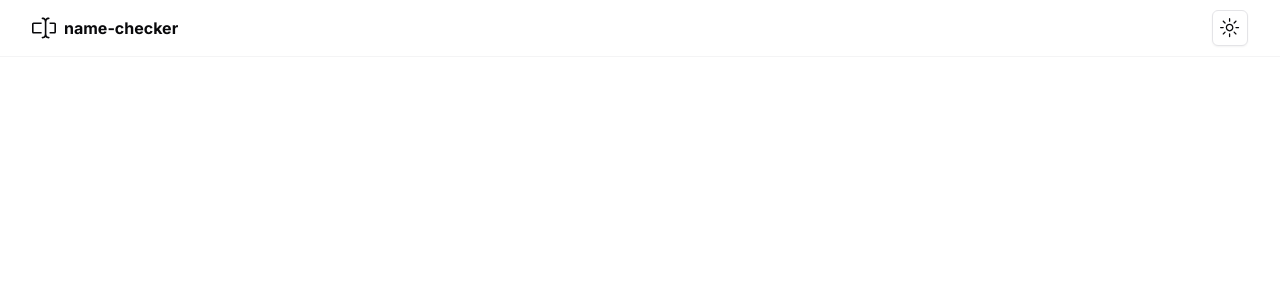
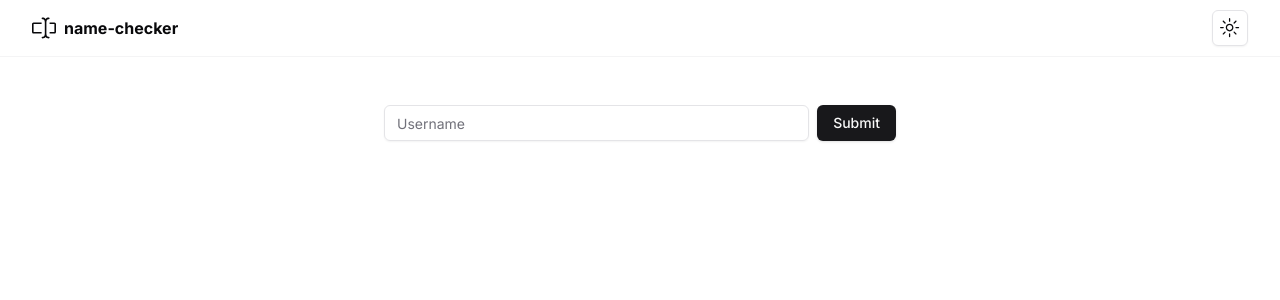
Before and after one commit to kamilhojka/name-checker, a Next.js app: page / in a window 1280 px wide. Shown: the top 300 px of the page. Built offline with nearby package versions, Linux system fonts and the light colour scheme.

Commit message:
Add 'SearchInputForm' component with functionality to pass input's value to the SearchParams and modify 'app/page.tsx'

```diff
--- a/app/page.tsx
+++ b/app/page.tsx
@@ -1,9 +1,20 @@
 import { Header } from "@/components/common/header";
+import { SearchInputForm } from "@/components/common/search-input-form";
 
-export default function HomePage() {
+export default function HomePage({
+  searchParams,
+}: {
+  searchParams?: {
+    q?: string;
+  };
+}) {
+  const query = searchParams?.q || "";
   return (
-    <div>
+    <div className="relative flex min-h-screen flex-col bg-background">
       <Header />
+      <main className="container flex flex-col flex-1 items-center py-12 space-y-12">
+        <SearchInputForm placeholder="Username" />
+      </main>
     </div>
   );
 }
--- /dev/null
+++ b/components/common/search-input-form.tsx
@@ -0,0 +1,72 @@
+"use client";
+
+import { useForm } from "react-hook-form";
+import { usePathname, useRouter, useSearchParams } from "next/navigation";
+import { zodResolver } from "@hookform/resolvers/zod";
+import * as z from "zod";
+
+import { Button } from "@/components/ui/button";
+import {
+  Form,
+  FormControl,
+  FormField,
+  FormItem,
+  FormMessage,
+} from "@/components/ui/form";
+import { Input } from "@/components/ui/input";
+
+const FormSchema = z.object({
+  username: z.string().min(1, {
+    message: "Username cannot be empty.",
+  }),
+});
+
+interface SearchInputFormProps {
+  placeholder: string;
+}
+
+export function SearchInputForm({ placeholder }: SearchInputFormProps) {
+  const searchParams = useSearchParams();
+  const pathname = usePathname();
+  const { replace } = useRouter();
+
+  const form = useForm<z.infer<typeof FormSchema>>({
+    resolver: zodResolver(FormSchema),
+    defaultValues: {
+      username: "",
+    },
+  });
+
+  function onSubmit(data: z.infer<typeof FormSchema>) {
+    const params = new URLSearchParams(searchParams);
+    if (data.username) {
+      params.set("q", data.username);
+    } else {
+      params.delete("q");
+    }
+    replace(`${pathname}?${params.toString()}`);
+  }
+
+  return (
+    <Form {...form}>
+      <form
+        onSubmit={form.handleSubmit(onSubmit)}
+        className="flex w-full max-w-lg space-x-2 min-h-16"
+      >
+        <FormField
+          control={form.control}
+          name="username"
+          render={({ field }) => (
+            <FormItem className="flex-1">
+              <FormControl>
+                <Input placeholder={placeholder} {...field} />
+              </FormControl>
+              <FormMessage />
+            </FormItem>
+          )}
+        />
+        <Button type="submit">Submit</Button>
+      </form>
+    </Form>
+  );
+}
--- /dev/null
+++ b/components/ui/form.tsx
@@ -0,0 +1,176 @@
+import * as React from "react"
+import * as LabelPrimitive from "@radix-ui/react-label"
+import { Slot } from "@radix-ui/react-slot"
+import {
+  Controller,
+  ControllerProps,
+  FieldPath,
+  FieldValues,
+  FormProvider,
+  useFormContext,
+} from "react-hook-form"
+
+import { cn } from "@/lib/utils"
+import { Label } from "@/components/ui/label"
+
+const Form = FormProvider
+
+type FormFieldContextValue<
+  TFieldValues extends FieldValues = FieldValues,
+  TName extends FieldPath<TFieldValues> = FieldPath<TFieldValues>
+> = {
+  name: TName
+}
+
+const FormFieldContext = React.createContext<FormFieldContextValue>(
+  {} as FormFieldContextValue
+)
+
+const FormField = <
+  TFieldValues extends FieldValues = FieldValues,
+  TName extends FieldPath<TFieldValues> = FieldPath<TFieldValues>
+>({
+  ...props
+}: ControllerProps<TFieldValues, TName>) => {
+  return (
+    <FormFieldContext.Provider value={{ name: props.name }}>
+      <Controller {...props} />
+    </FormFieldContext.Provider>
+  )
+}
+
+const useFormField = () => {
+  const fieldContext = React.useContext(FormFieldContext)
+  const itemContext = React.useContext(FormItemContext)
+  const { getFieldState, formState } = useFormContext()
+
+  const fieldState = getFieldState(fieldContext.name, formState)
+
+  if (!fieldContext) {
+    throw new Error("useFormField should be used within <FormField>")
+  }
+
+  const { id } = itemContext
+
+  return {
+    id,
+    name: fieldContext.name,
+    formItemId: `${id}-form-item`,
+    formDescriptionId: `${id}-form-item-description`,
+    formMessageId: `${id}-form-item-message`,
+    ...fieldState,
+  }
+}
+
+type FormItemContextValue = {
+  id: string
+}
+
+const FormItemContext = React.createContext<FormItemContextValue>(
+  {} as FormItemContextValue
+)
+
+const FormItem = React.forwardRef<
+  HTMLDivElement,
+  React.HTMLAttributes<HTMLDivElement>
+>(({ className, ...props }, ref) => {
+  const id = React.useId()
+
+  return (
+    <FormItemContext.Provider value={{ id }}>
+      <div ref={ref} className={cn("space-y-2", className)} {...props} />
+    </FormItemContext.Provider>
+  )
+})
+FormItem.displayName = "FormItem"
+
+const FormLabel = React.forwardRef<
+  React.ElementRef<typeof LabelPrimitive.Root>,
+  React.ComponentPropsWithoutRef<typeof LabelPrimitive.Root>
+>(({ className, ...props }, ref) => {
+  const { error, formItemId } = useFormField()
+
+  return (
+    <Label
+      ref={ref}
+      className={cn(error && "text-destructive", className)}
+      htmlFor={formItemId}
+      {...props}
+    />
+  )
+})
+FormLabel.displayName = "FormLabel"
+
+const FormControl = React.forwardRef<
+  React.ElementRef<typeof Slot>,
+  React.ComponentPropsWithoutRef<typeof Slot>
+>(({ ...props }, ref) => {
+  const { error, formItemId, formDescriptionId, formMessageId } = useFormField()
+
+  return (
+    <Slot
+      ref={ref}
+      id={formItemId}
+      aria-describedby={
+        !error
+          ? `${formDescriptionId}`
+          : `${formDescriptionId} ${formMessageId}`
+      }
+      aria-invalid={!!error}
+      {...props}
+    />
+  )
+})
+FormControl.displayName = "FormControl"
+
+const FormDescription = React.forwardRef<
+  HTMLParagraphElement,
+  React.HTMLAttributes<HTMLParagraphElement>
+>(({ className, ...props }, ref) => {
+  const { formDescriptionId } = useFormField()
+
+  return (
+    <p
+      ref={ref}
+      id={formDescriptionId}
+      className={cn("text-[0.8rem] text-muted-foreground", className)}
+      {...props}
+    />
+  )
+})
+FormDescription.displayName = "FormDescription"
+
+const FormMessage = React.forwardRef<
+  HTMLParagraphElement,
+  React.HTMLAttributes<HTMLParagraphElement>
+>(({ className, children, ...props }, ref) => {
+  const { error, formMessageId } = useFormField()
+  const body = error ? String(error?.message) : children
+
+  if (!body) {
+    return null
+  }
+
+  return (
+    <p
+      ref={ref}
+      id={formMessageId}
+      className={cn("text-[0.8rem] font-medium text-destructive", className)}
+      {...props}
+    >
+      {body}
+    </p>
+  )
+})
+FormMessage.displayName = "FormMessage"
+
+export {
+  useFormField,
+  Form,
+  FormItem,
+  FormLabel,
+  FormControl,
+  FormDescription,
+  FormMessage,
+  FormField,
+}
--- /dev/null
+++ b/components/ui/input.tsx
@@ -0,0 +1,25 @@
+import * as React from "react"
+
+import { cn } from "@/lib/utils"
+
+export interface InputProps
+  extends React.InputHTMLAttributes<HTMLInputElement> {}
+
+const Input = React.forwardRef<HTMLInputElement, InputProps>(
+  ({ className, type, ...props }, ref) => {
+    return (
+      <input
+        type={type}
+        className={cn(
+          "flex h-9 w-full rounded-md border border-input bg-transparent px-3 py-1 text-sm shadow-sm transition-colors file:border-0 file:bg-transparent file:text-sm file:font-medium placeholder:text-muted-foreground focus-visible:outline-none focus-visible:ring-1 focus-visible:ring-ring disabled:cursor-not-allowed disabled:opacity-50",
+          className
+        )}
+        ref={ref}
+        {...props}
+      />
+    )
+  }
+)
+Input.displayName = "Input"
+
+export { Input }
--- /dev/null
+++ b/components/ui/label.tsx
@@ -0,0 +1,26 @@
+"use client"
+
+import * as React from "react"
+import * as LabelPrimitive from "@radix-ui/react-label"
+import { cva, type VariantProps } from "class-variance-authority"
+
+import { cn } from "@/lib/utils"
+
+const labelVariants = cva(
+  "text-sm font-medium leading-none peer-disabled:cursor-not-allowed peer-disabled:opacity-70"
+)
+
+const Label = React.forwardRef<
+  React.ElementRef<typeof LabelPrimitive.Root>,
+  React.ComponentPropsWithoutRef<typeof LabelPrimitive.Root> &
+    VariantProps<typeof labelVariants>
+>(({ className, ...props }, ref) => (
+  <LabelPrimitive.Root
+    ref={ref}
+    className={cn(labelVariants(), className)}
+    {...props}
+  />
+))
+Label.displayName = LabelPrimitive.Root.displayName
+
+export { Label }
--- a/package.json
+++ b/package.json
@@ -9,8 +9,10 @@
     "lint": "next lint"
   },
   "dependencies": {
+    "@hookform/resolvers": "^3.3.4",
     "@radix-ui/react-dropdown-menu": "^2.0.6",
     "@radix-ui/react-icons": "^1.3.0",
+    "@radix-ui/react-label": "^2.0.2",
     "@radix-ui/react-slot": "^1.0.2",
     "class-variance-authority": "^0.7.0",
     "clsx": "^2.1.0",
@@ -18,8 +20,10 @@
     "next-themes": "^0.2.1",
     "react": "^18",
     "react-dom": "^18",
+    "react-hook-form": "^7.49.3",
     "tailwind-merge": "^2.2.0",
-    "tailwindcss-animate": "^1.0.7"
+    "tailwindcss-animate": "^1.0.7",
+    "zod": "^3.22.4"
   },
   "devDependencies": {
     "typescript": "^5",
```
Also changed, not shown: 1 other file (tests, documents, lock files or other folders).
